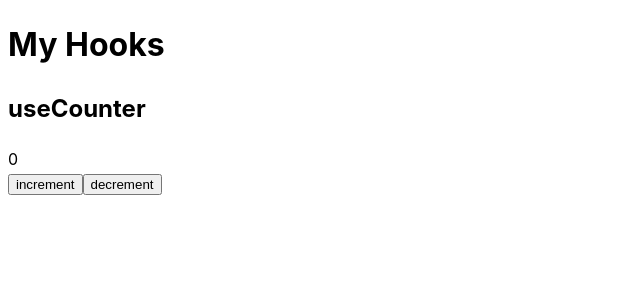
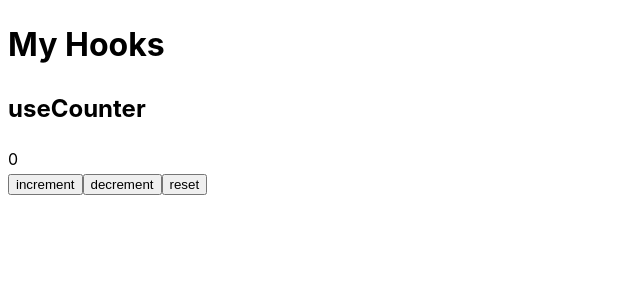
Before and after one commit to yha-1228/my-hooks, a React (Create React App) app: page / in a window 1280 px wide. Shown: the top 300 px of the page, without its empty margins (0-640 px from the left). Built offline with nearby package versions, Linux system fonts and the light colour scheme.

Commit message:
Add reset

```diff
--- a/src/App.tsx
+++ b/src/App.tsx
@@ -2,13 +2,14 @@ import './App.css'
 import { useCounter } from './hooks'
 
 function DemoUseCounter() {
-  const { count, increment, decrement } = useCounter(0)
+  const { count, increment, decrement, reset } = useCounter(0)
 
   return (
     <div>
       <div>{count}</div>
       <button onClick={() => increment()}>increment</button>
       <button onClick={() => decrement()}>decrement</button>
+      <button onClick={() => reset()}>reset</button>
     </div>
   )
 }
```
